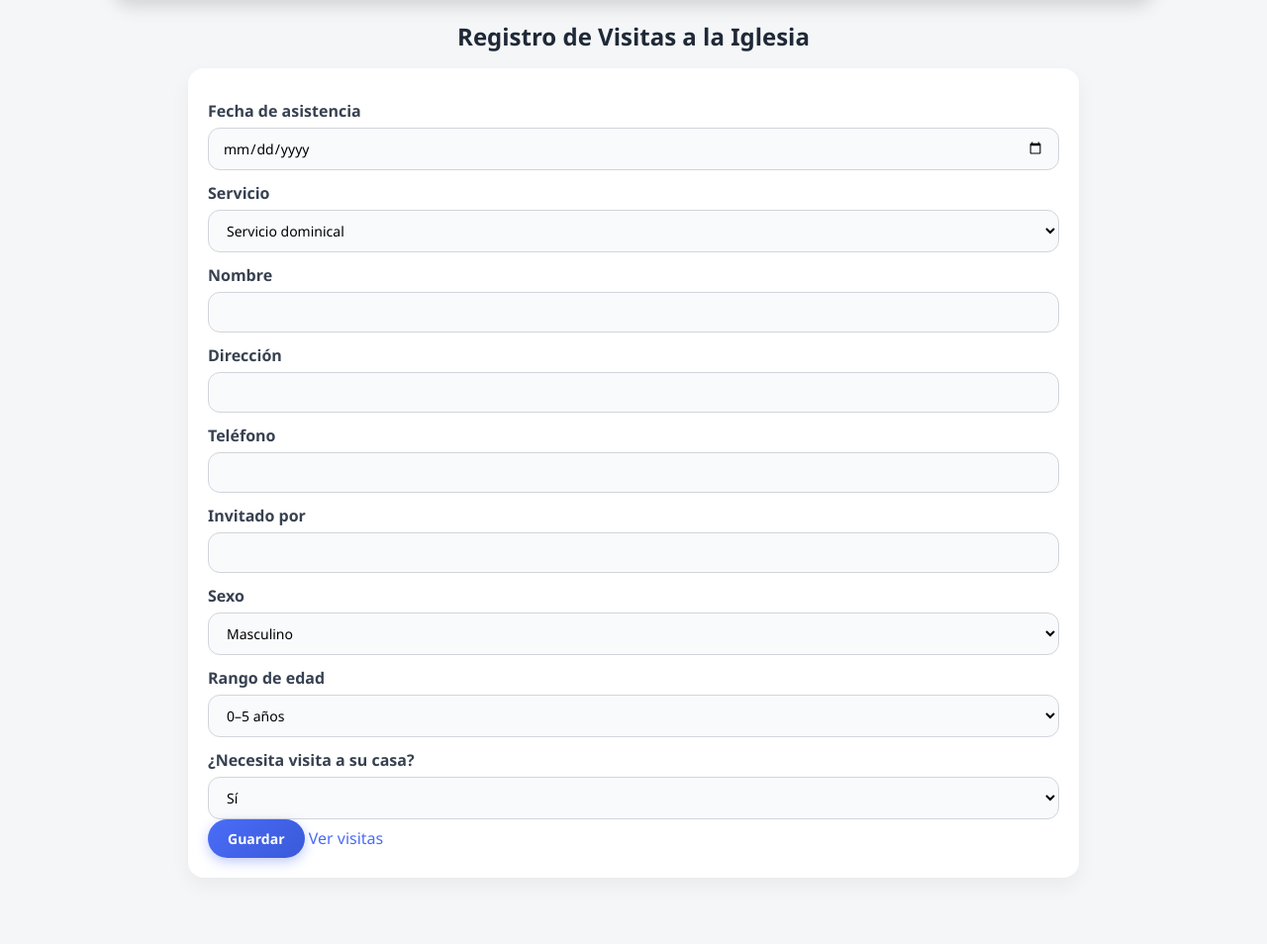
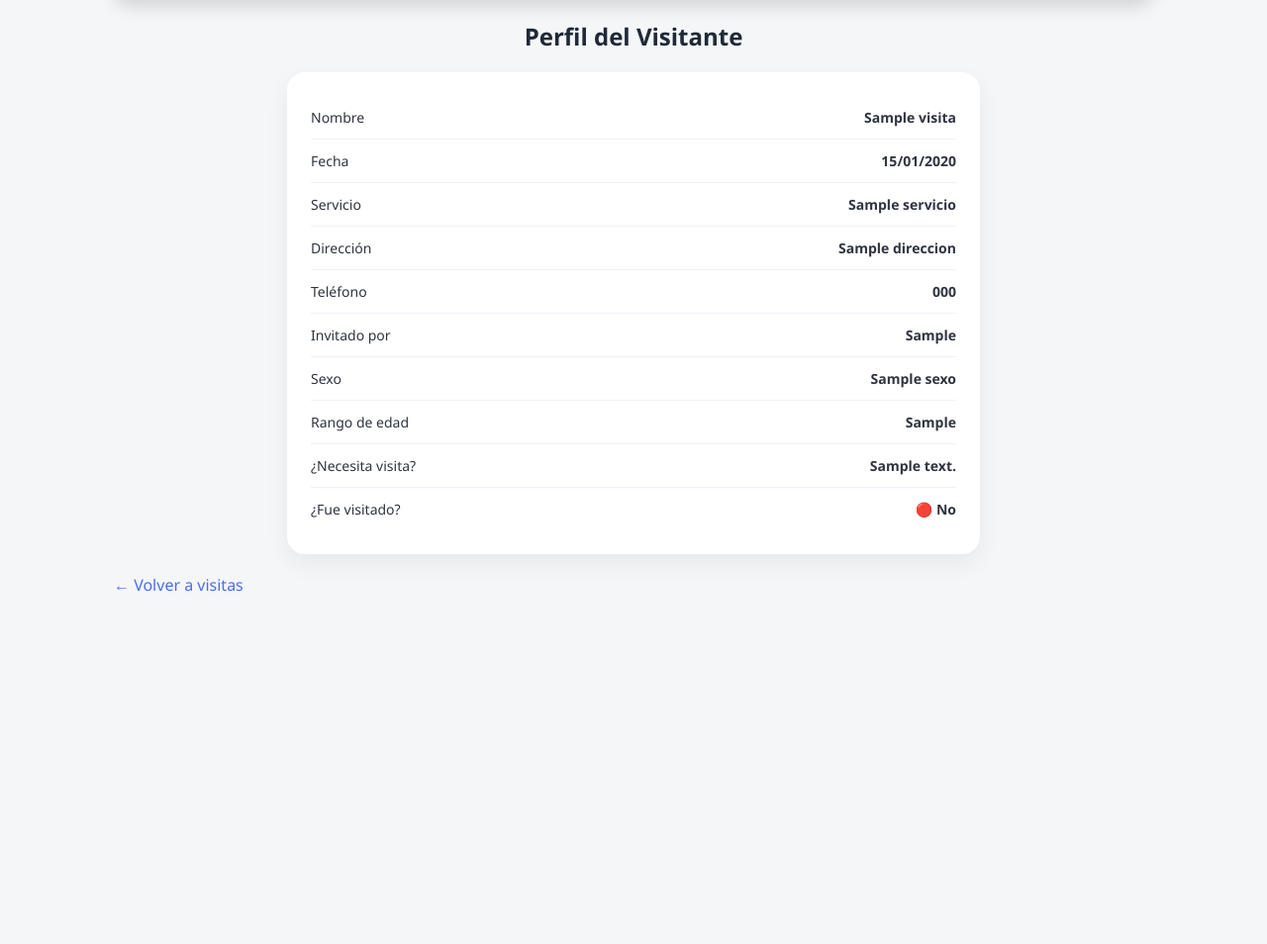
Before and after one commit to francis7077/visitas-iglesia, a Flask app: page /perfil/1 in a window 1280 px wide. Shown: the part 72-1026 px from the top of the page at 99% size. After the commit the page ends 670 px from the top, so only its background shows below. Run offline with Flask 3, Linux system fonts and the light colour scheme; the visitor is signed in with stand-in values (Sample User, id 1); a database or web service that is not in the repository returns one stand-in record (values such as "Sample title"); some libraries are stand-ins or nearby versions.

Commit message:
Fix perfil visitante y mejora visual

```diff
--- a/templates/perfil.html
+++ b/templates/perfil.html
@@ -1,62 +1,68 @@
 {% extends "base.html" %}
 {% block contenido %}
 
-<h2>Registro de Visitas a la Iglesia</h2>
+<h2 class="titulo-principal">Perfil del Visitante</h2>
 
-<form method="post">
-    <label>Fecha de asistencia</label>
-    <input type="date" name="fecha" class="input-fecha" required>
+<div class="tarjeta-perfil">
 
-    <label>Servicio</label>
-    <select name="servicio" class="input-select-corto">
-        <option>Servicio dominical</option>
-        <option>Servicio los viernes</option>
-        <option>Servicio de jóvenes</option>
-        <option>Servicio de damas</option>
-        <option>Servicio de caballeros</option>
-        <option>Escuela Biblica</option>
-        <option>Retiro</option>
-        <option>Otro</option>
-    </select>
+    <div class="perfil-fila">
+        <span>Nombre</span>
+        <strong>{{ p.nombre }}</strong>
+    </div>
 
-    <label>Nombre</label>
-    <input name="nombre" class="input-medio" required>
+    <div class="perfil-fila">
+        <span>Fecha</span>
+        <strong>{{ p.fecha.strftime('%d/%m/%Y') }}</strong>
+    </div>
 
-    <label>Dirección</label>
-    <input name="direccion" class="input-largo">
+    <div class="perfil-fila">
+        <span>Servicio</span>
+        <strong>{{ p.servicio }}</strong>
+    </div>
 
-    <label>Teléfono</label>
-    <input name="telefono" class="input-telefono">
+    <div class="perfil-fila">
+        <span>Dirección</span>
+        <strong>{{ p.direccion }}</strong>
+    </div>
 
-    <label>Invitado por</label>
-    <input name="invitado_por" class="input-medio">
+    <div class="perfil-fila">
+        <span>Teléfono</span>
+        <strong>{{ p.telefono }}</strong>
+    </div>
 
-    <label>Sexo</label>
-    <select name="sexo" class="input-select-corto">
-        <option>Masculino</option>
-        <option>Femenino</option>
-    </select>
+    <div class="perfil-fila">
+        <span>Invitado por</span>
+        <strong>{{ p.invitado_por }}</strong>
+    </div>
 
-    <label>Rango de edad</label>
-    <select name="rango_edad" class="input-select-corto">
-        <option>0–5 años</option>
-        <option>6–10 años</option>
-        <option>11–17 años</option>
-        <option>18–25 años</option>
-        <option>26–34 años</option>
-        <option>35–44 años</option>
-        <option>45–59 años</option>
-        <option>60 años o más</option>
-    </select>
+    <div class="perfil-fila">
+        <span>Sexo</span>
+        <strong>{{ p.sexo }}</strong>
+    </div>
 
-    <label>¿Necesita visita a su casa?</label>
-    <select name="visita_casa" class="input-select-corto">
-        <option>Sí</option>
-        <option>No</option>
-    </select>
+    <div class="perfil-fila">
+        <span>Rango de edad</span>
+        <strong>{{ p.rango_edad }}</strong>
+    </div>
 
-    <button>Guardar</button>
-    <a href="/visitas" class="btn-secundario">Ver visitas</a>
-</form>
+    <div class="perfil-fila">
+        <span>¿Necesita visita?</span>
+        <strong>{{ p.visita_casa }}</strong>
+    </div>
+
+    <div class="perfil-fila">
+        <span>¿Fue visitado?</span>
+        <strong>
+            {% if p.visitado == 'Si' %}
+                🟢 Sí
+            {% else %}
+                🔴 No
+            {% endif %}
+        </strong>
+    </div>
+
+</div>
+
+<a href="/visitas" class="btn-volver">← Volver a visitas</a>
 
 {% endblock %}
```
